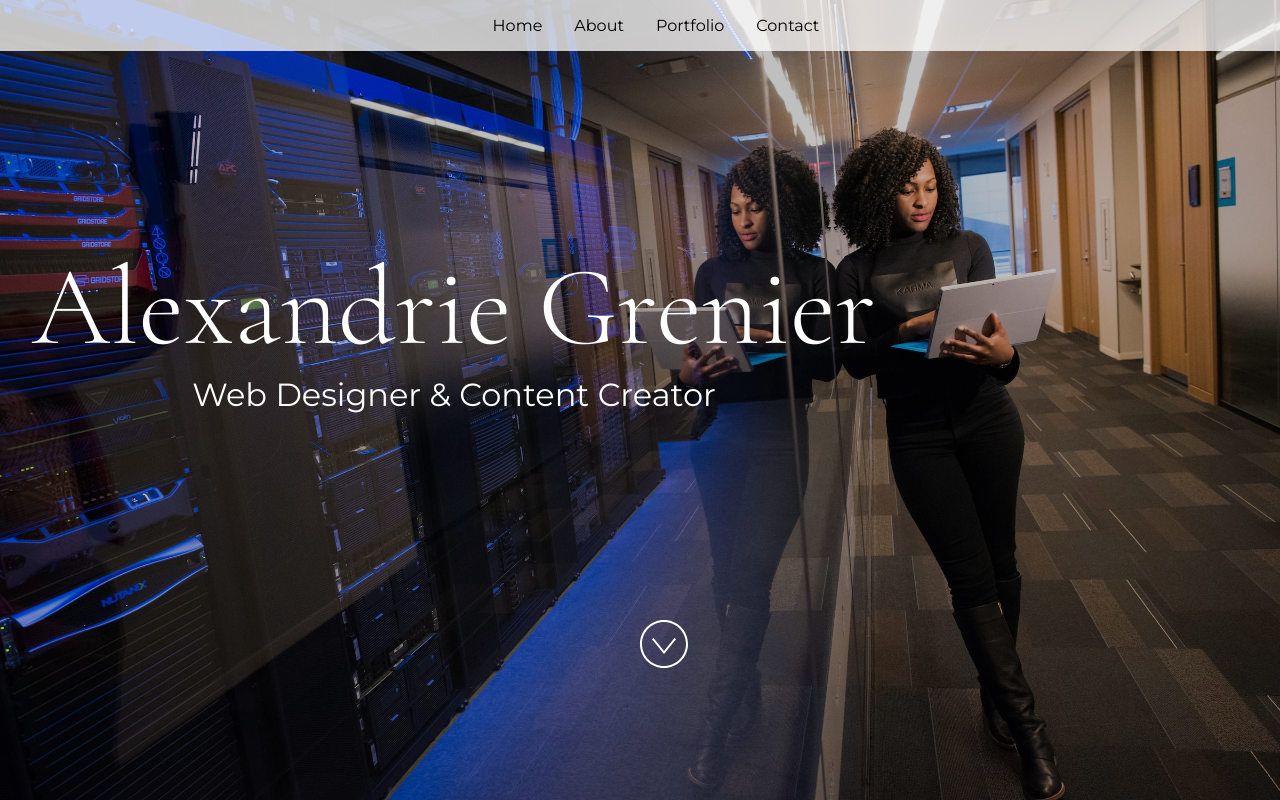
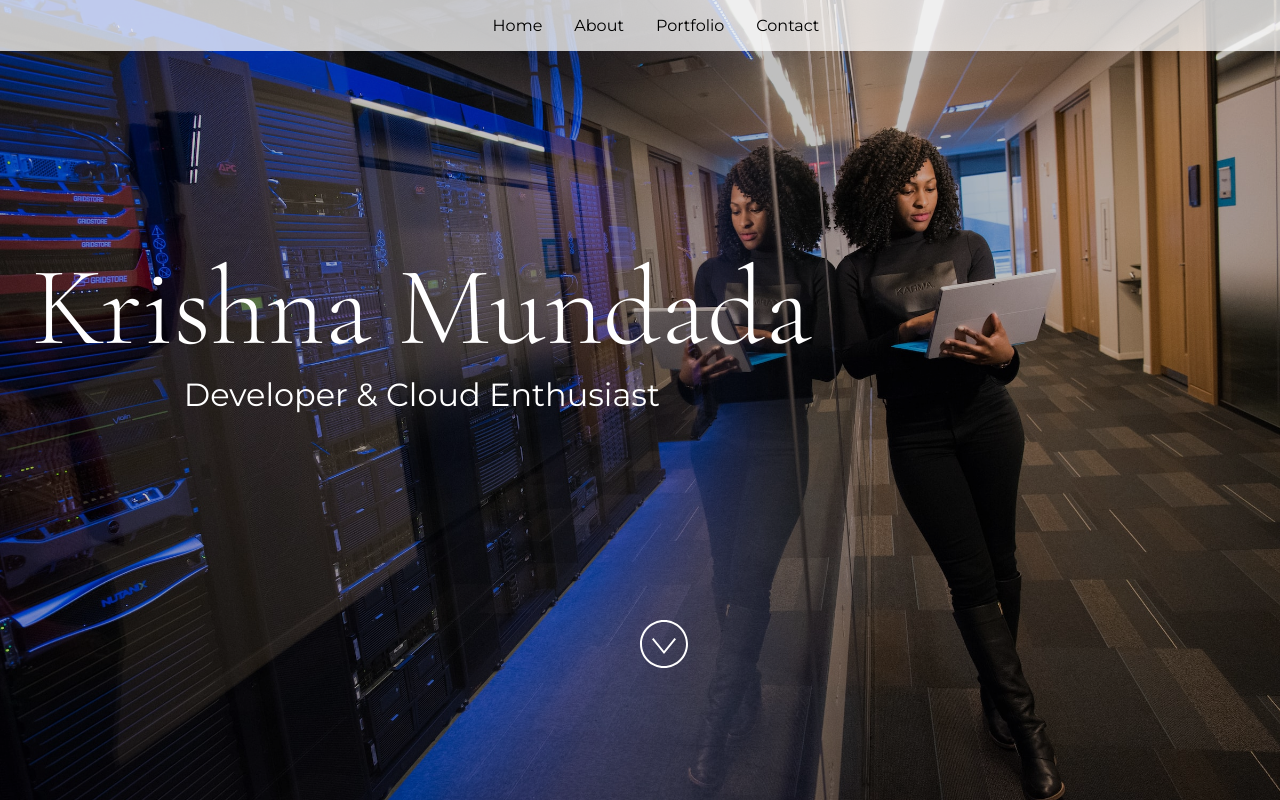
Before and after one commit to krishna050702/Portfolio_MLSA, a React (Vite) app: page / in a window 1280 px wide. Shown: the top 800 px of the page. Built offline with nearby package versions, Linux system fonts and the light colour scheme.

Commit message:
about me updated

```diff
--- a/src/App.jsx
+++ b/src/App.jsx
@@ -24,15 +24,16 @@ import "./styles.css";
  * If you don't have one of the social sites listed, leave it as an empty string.
  */
 const siteProps = {
-  name: "Alexandrie Grenier",
-  title: "Web Designer & Content Creator",
-  email: "alex@example.com",
-  gitHub: "microsoft",
-  instagram: "microsoft",
-  linkedIn: "satyanadella",
+  name: "Krishna Mundada",
+  title: "Developer & Cloud Enthusiast",
+  email: "krishnamundada011@gmail.com",
+  gitHub: "krishna050702",
+  // instagram: "",
+  linkedIn: "krishna-mundada",
   medium: "",
-  twitter: "microsoft",
-  youTube: "Code",
+  // twitter: "microsoft",
+  // youTube: "Code",
+
 };
 
 const primaryColor = "#4E567E";
```
